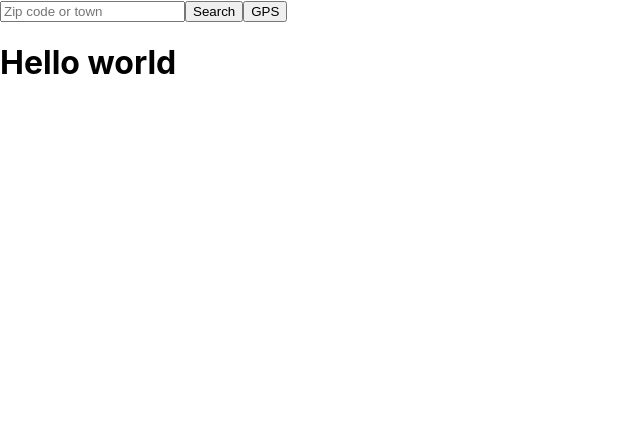
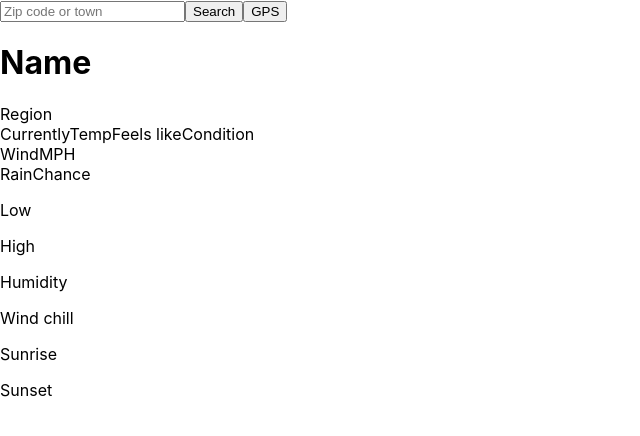
Before and after one commit to TKravel/weather-app-client, a React (Create React App) app: page / in a window 1280 px wide. Shown: the top 436 px of the page, without its empty margins (0-640 px from the left). Built offline with nearby package versions, Linux system fonts and the light colour scheme; no server answers.

Commit message:
Current day component created with placeholders for data

```diff
--- a/src/App.js
+++ b/src/App.js
@@ -1,6 +1,7 @@
 import './App.css';
 import React, { useEffect, useState } from 'react';
 import SearchInput from './components/SearchInput';
+import CurrentDay from './components/CurrentDay';
 
 function App() {
 	const [location, setLocation] = useState('');
@@ -30,8 +31,8 @@ function App() {
 	return (
 		<>
 			<SearchInput setUserLocation={setLocation} />
-			<h1>Hello world</h1>
-			<p>{currentWeather}</p>
+
+			<CurrentDay />
 		</>
 	);
 }
--- /dev/null
+++ b/src/components/CurrentDay.jsx
@@ -0,0 +1,39 @@
+import React from 'react';
+
+const CurrentDay = () => {
+	return (
+		<>
+			<div>
+				<div>
+					<h1>Name</h1>
+					<span>Region</span>
+				</div>
+
+				<span>Currently</span>
+				<span>Temp</span>
+				<span>Feels like</span>
+				<span>Condition</span>
+				<div>
+					<div>
+						<span>Wind</span>
+						<span>MPH</span>
+					</div>
+					<div>
+						<span>Rain</span>
+						<span>Chance</span>
+					</div>
+				</div>
+			</div>
+			<div>
+				<p>Low</p>
+				<p>High</p>
+				<p>Humidity</p>
+				<p>Wind chill</p>
+				<p>Sunrise</p>
+				<p>Sunset</p>
+			</div>
+		</>
+	);
+};
+
+export default CurrentDay;
```
